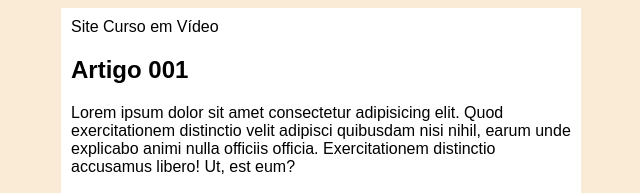
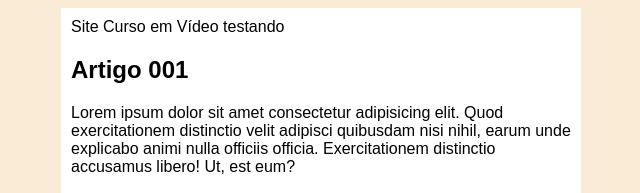
Before and after one commit to otaviocristiano/projeto-site, a plain HTML site: page index.html in a window 1280 px wide. Shown: the top 193 px of the page, 319-959 px from the left. Drawn offline with Linux system fonts and the light colour scheme.

Commit message:
teste de site github

```diff
--- a/index.html
+++ b/index.html
@@ -9,7 +9,7 @@
 <body>
     <main>
         <header>
-            Site Curso em Vídeo
+            Site Curso em Vídeo testando
         </header>
         <article>
             <h2>Artigo 001</h2>
```
